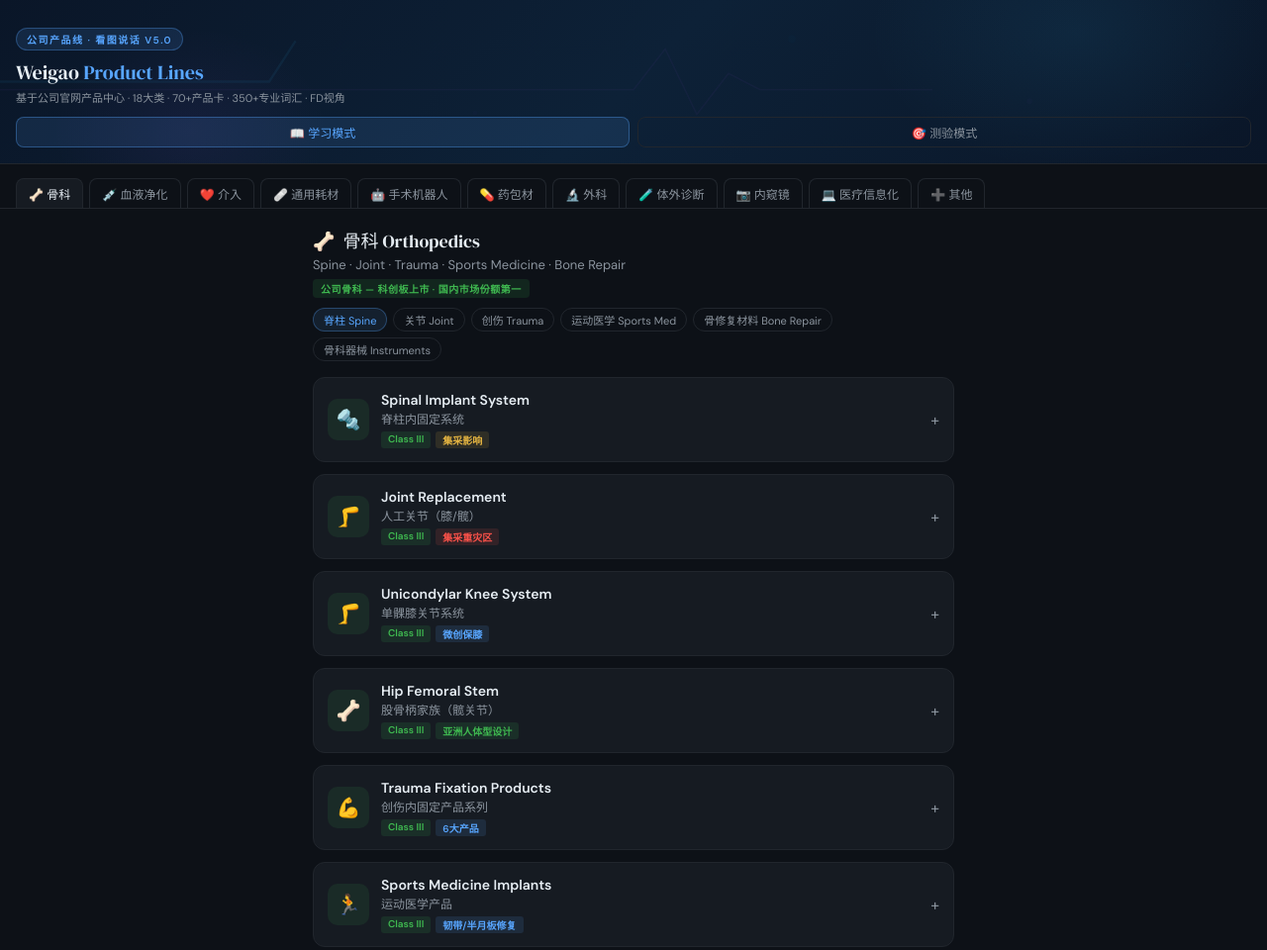
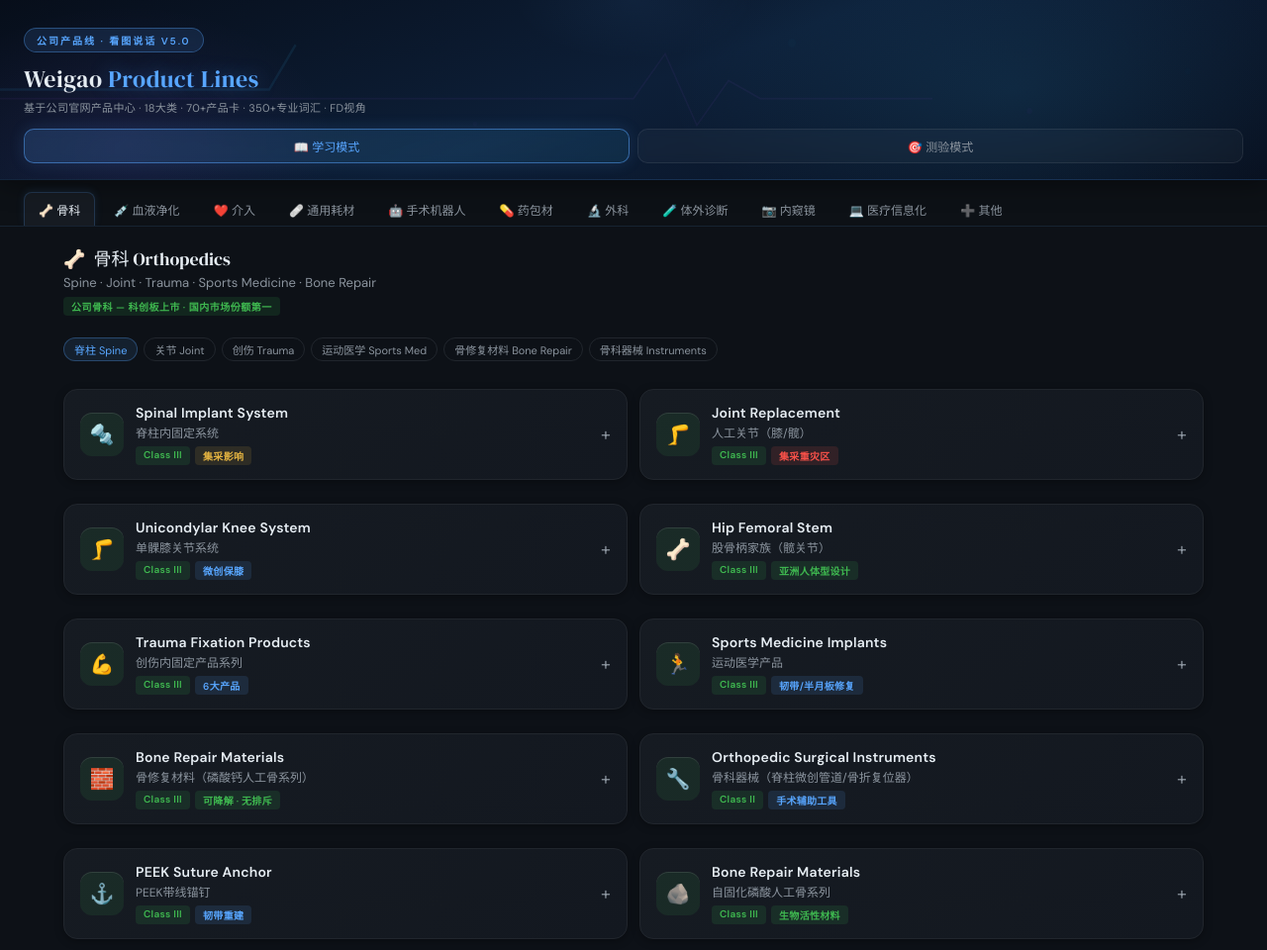
Before and after one commit to sally828/english-learning, a plain HTML site: page index.html in a window 1280 px wide. Shown: the top 960 px of the page at 99% size. Drawn offline with Linux system fonts and the light colour scheme.

Commit message:
UI upgrade: wider layout + visual polish for cards, header, nav tabs

```diff
--- a/css/main.css
+++ b/css/main.css
@@ -73,9 +73,10 @@
   position: sticky;
   top: 0;
   z-index: 100;
-  background: linear-gradient(135deg, #0a1628, #0d2137, #0a1628);
-  border-bottom: 1px solid var(--border);
-  padding: 20px var(--spacing) 16px;
+  background: linear-gradient(160deg, #070e1a 0%, #0d1f38 50%, #080f1e 100%);
+  border-bottom: 1px solid rgba(88,166,255,0.15);
+  padding: 20px 24px 16px;
+  box-shadow: 0 4px 24px rgba(0,0,0,0.4);
 }
 
 .header-bg {
@@ -141,20 +142,28 @@
   justify-content: center;
   gap: 4px;
   padding: 8px 4px;
-  border-radius: 8px;
-  border: 1px solid var(--border);
-  background: none;
+  border-radius: 10px;
+  border: 1px solid rgba(255,255,255,0.08);
+  background: rgba(255,255,255,0.03);
   color: var(--muted);
   font-size: 12px;
   font-weight: 500;
   cursor: pointer;
-  transition: all var(--transition);
+  transition: all 0.2s;
+  backdrop-filter: blur(4px);
+}
+
+.mode-btn:hover {
+  border-color: rgba(88,166,255,0.3);
+  color: var(--text);
+  background: rgba(88,166,255,0.06);
 }
 
 .mode-btn.active {
-  background: rgba(88,166,255,0.12);
-  border-color: rgba(88,166,255,0.35);
+  background: linear-gradient(135deg, rgba(88,166,255,0.18), rgba(56,189,248,0.10));
+  border-color: rgba(88,166,255,0.5);
   color: var(--accent);
+  box-shadow: 0 0 16px rgba(88,166,255,0.15);
 }
 
 .mode-btn:active {
@@ -168,9 +177,10 @@
 /* ==================== Navigation Tabs ==================== */
 .nav-tabs {
   display: flex;
-  gap: 6px;
-  padding: 12px var(--spacing) 0;
-  border-bottom: 1px solid var(--border);
+  gap: 4px;
+  padding: 12px 24px 0;
+  background: rgba(13,17,23,0.95);
+  border-bottom: 1px solid rgba(88,166,255,0.12);
   overflow-x: auto;
   -webkit-overflow-scrolling: touch;
   scrollbar-width: none;
@@ -186,19 +196,28 @@
   gap: 5px;
   padding: 8px 14px;
   border-radius: 8px 8px 0 0;
-  border: 1px solid var(--border);
+  border: 1px solid transparent;
   border-bottom: none;
   background: none;
   color: var(--muted);
   font-size: 13px;
+  font-weight: 500;
   white-space: nowrap;
   cursor: pointer;
-  transition: all var(--transition);
+  transition: all 0.18s;
+}
+
+.nav-tab:hover {
+  color: var(--text);
+  background: rgba(255,255,255,0.04);
 }
 
 .nav-tab.active {
   background: var(--surface);
   color: var(--text);
+  border-color: rgba(88,166,255,0.2);
+  border-bottom-color: var(--surface);
+  box-shadow: 0 -2px 8px rgba(88,166,255,0.1);
 }
 
 .nav-tab:active {
@@ -207,48 +226,57 @@
 
 /* ==================== Container ==================== */
 .container {
-  max-width: 680px;
+  max-width: 1200px;
   margin: 0 auto;
   padding: var(--spacing);
 }
 
 /* ==================== Product Card ==================== */
 .prod-card {
-  background: var(--surface);
+  background: linear-gradient(145deg, #161b22, #131820);
   border: 1px solid var(--border);
-  border-radius: var(--radius);
+  border-radius: 14px;
   margin-bottom: 12px;
   overflow: hidden;
-  transition: border-color var(--transition);
+  transition: all 0.2s ease;
+  box-shadow: 0 2px 8px rgba(0,0,0,0.3);
+}
+
+.prod-card:hover {
+  border-color: rgba(88,166,255,0.25);
+  box-shadow: 0 4px 20px rgba(0,0,0,0.4), 0 0 0 1px rgba(88,166,255,0.08);
+  transform: translateY(-1px);
 }
 
 .prod-card.open {
-  border-color: rgba(88,166,255,0.3);
+  border-color: rgba(88,166,255,0.35);
+  box-shadow: 0 4px 24px rgba(88,166,255,0.12), 0 2px 8px rgba(0,0,0,0.4);
 }
 
 .card-top {
   display: flex;
   align-items: center;
   gap: 12px;
-  padding: 14px;
+  padding: 14px 16px;
   cursor: pointer;
   user-select: none;
 }
 
 .card-top:active {
-  background: rgba(255,255,255,0.02);
+  background: rgba(88,166,255,0.04);
 }
 
 .prod-icon {
   width: 44px;
   height: 44px;
-  border-radius: 10px;
+  border-radius: 12px;
   display: flex;
   align-items: center;
   justify-content: center;
   font-size: 22px;
   flex-shrink: 0;
   background: rgba(88,166,255,0.1);
+  box-shadow: inset 0 1px 0 rgba(255,255,255,0.1);
 }
 
 .card-info {
@@ -260,12 +288,13 @@
   font-weight: 600;
   font-size: 14px;
   margin-bottom: 2px;
+  letter-spacing: 0.2px;
 }
 
 .prod-cn {
   font-size: 12px;
   color: var(--muted);
-  margin-bottom: 4px;
+  margin-bottom: 5px;
 }
 
 .prod-tags {
@@ -280,16 +309,18 @@
   border-radius: 4px;
   background: rgba(88,166,255,0.15);
   color: var(--accent);
+  letter-spacing: 0.3px;
 }
 
 .toggle-icon {
-  font-size: 20px;
+  font-size: 18px;
   color: var(--muted);
-  transition: transform var(--transition);
+  transition: transform 0.2s, color 0.2s;
 }
 
 .prod-card.open .toggle-icon {
   transform: rotate(45deg);
+  color: var(--accent);
 }
 
 /* ==================== Card Body ==================== */
@@ -444,6 +475,27 @@
 
   .mode-text {
     display: inline;
+  }
+}
+
+@media (min-width: 900px) {
+  .products-list {
+    display: grid;
+    grid-template-columns: 1fr 1fr;
+    gap: 12px;
+  }
+
+  .products-list .prod-card {
+    margin-bottom: 0;
+  }
+
+  .nav-tabs {
+    padding-left: 24px;
+    padding-right: 24px;
+  }
+
+  .lesson-detail {
+    max-width: 1200px;
   }
 }
 
--- a/index.html
+++ b/index.html
@@ -27,23 +27,25 @@
 
   /* Header */
   .header {
-    background: linear-gradient(135deg,#0a1628,#0d2137,#0a1628);
-    border-bottom: 1px solid var(--border);
-    padding: 28px 16px 16px;
+    background: linear-gradient(160deg,#070e1a 0%,#0d1f38 50%,#080f1e 100%);
+    border-bottom: 1px solid rgba(88,166,255,0.15);
+    padding: 28px 24px 16px;
     position: sticky; top: 0; z-index: 100;
     overflow: hidden;
+    box-shadow: 0 4px 24px rgba(0,0,0,0.4);
   }
   .header::before {
     content: '';
     position: absolute; top: 0; left: 0; right: 0; bottom: 0;
     background:
-      radial-gradient(ellipse 300px 200px at 85% 20%, rgba(56,189,248,0.08) 0%, transparent 70%),
-      radial-gradient(ellipse 200px 150px at 15% 80%, rgba(168,85,247,0.06) 0%, transparent 70%);
+      radial-gradient(ellipse 500px 250px at 80% 50%, rgba(56,189,248,0.10) 0%, transparent 70%),
+      radial-gradient(ellipse 300px 200px at 10% 80%, rgba(168,85,247,0.08) 0%, transparent 70%),
+      radial-gradient(ellipse 200px 100px at 50% 0%, rgba(88,166,255,0.06) 0%, transparent 60%);
     pointer-events: none;
   }
   .header-pulse {
     position: absolute; top: 0; left: 0; width: 100%; height: 100%;
-    pointer-events: none; opacity: 0.12;
+    pointer-events: none; opacity: 0.15;
   }
   @keyframes pulse-line {
     0% { stroke-dashoffset: 800; }
@@ -54,28 +56,40 @@
     50% { transform: translateY(-6px); opacity: 0.8; }
   }
   .header-content { position: relative; z-index: 1; }
-  .header-badge { display: inline-block; background: rgba(88,166,255,0.12); border: 1px solid rgba(88,166,255,0.3); color: var(--accent); font-size: 10px; font-weight: 600; letter-spacing: 1.5px; text-transform: uppercase; padding: 3px 10px; border-radius: 20px; margin-bottom: 8px; }
-  .header h1 { font-family: 'DM Serif Display', serif; font-size: 20px; font-weight: 400; }
-  .header h1 span { color: var(--accent); }
-  .header-sub { font-size: 11px; color: var(--muted); margin-top: 3px; }
+  .header-badge { display: inline-block; background: rgba(88,166,255,0.12); border: 1px solid rgba(88,166,255,0.35); color: var(--accent); font-size: 10px; font-weight: 700; letter-spacing: 2px; text-transform: uppercase; padding: 4px 12px; border-radius: 20px; margin-bottom: 10px; backdrop-filter: blur(4px); }
+  .header h1 { font-family: 'DM Serif Display', serif; font-size: 24px; font-weight: 400; letter-spacing: 0.5px; }
+  .header h1 span { color: var(--accent); text-shadow: 0 0 20px rgba(88,166,255,0.4); }
+  .header-sub { font-size: 11px; color: var(--muted); margin-top: 4px; letter-spacing: 0.3px; }
 
   /* Mode toggle */
-  .mode-bar { display: flex; gap: 8px; margin-top: 12px; }
-  .mode-btn { flex: 1; padding: 6px 0; border-radius: 8px; border: 1px solid var(--border); background: none; color: var(--muted); font-size: 12px; font-weight: 500; cursor: pointer; transition: all 0.15s; }
-  .mode-btn.active { background: rgba(88,166,255,0.12); border-color: rgba(88,166,255,0.35); color: var(--accent); }
+  .mode-bar { display: flex; gap: 8px; margin-top: 14px; }
+  .mode-btn { flex: 1; padding: 8px 0; border-radius: 10px; border: 1px solid rgba(255,255,255,0.08); background: rgba(255,255,255,0.03); color: var(--muted); font-size: 12px; font-weight: 500; cursor: pointer; transition: all 0.2s; backdrop-filter: blur(4px); }
+  .mode-btn:hover { border-color: rgba(88,166,255,0.3); color: var(--text); background: rgba(88,166,255,0.06); }
+  .mode-btn.active { background: linear-gradient(135deg, rgba(88,166,255,0.18), rgba(56,189,248,0.10)); border-color: rgba(88,166,255,0.5); color: var(--accent); box-shadow: 0 0 16px rgba(88,166,255,0.15); }
 
   /* Nav tabs */
-  .nav-wrap { overflow-x: auto; -webkit-overflow-scrolling: touch; padding: 14px 16px 0; border-bottom: 1px solid var(--border); display: flex; gap: 6px; white-space: nowrap; }
-  .nav-tab { display: inline-flex; align-items: center; gap: 5px; padding: 6px 12px; border-radius: 8px 8px 0 0; border: 1px solid var(--border); border-bottom: none; background: none; color: var(--muted); font-size: 12px; cursor: pointer; transition: all 0.15s; white-space: nowrap; }
-  .nav-tab.active { background: var(--surface); color: var(--text); border-color: var(--border); }
-  .nav-tab:hover { color: var(--text); }
+  .nav-wrap { overflow-x: auto; -webkit-overflow-scrolling: touch; padding: 12px 24px 0; background: rgba(13,17,23,0.95); border-bottom: 1px solid rgba(88,166,255,0.12); display: flex; gap: 4px; white-space: nowrap; scrollbar-width: none; }
+  .nav-wrap::-webkit-scrollbar { display: none; }
+  .nav-tab { display: inline-flex; align-items: center; gap: 5px; padding: 8px 14px; border-radius: 8px 8px 0 0; border: 1px solid transparent; border-bottom: none; background: none; color: var(--muted); font-size: 12px; font-weight: 500; cursor: pointer; transition: all 0.18s; white-space: nowrap; }
+  .nav-tab:hover { color: var(--text); background: rgba(255,255,255,0.04); }
+  .nav-tab.active { background: var(--surface); color: var(--text); border-color: rgba(88,166,255,0.2); border-bottom-color: var(--surface); box-shadow: 0 -2px 8px rgba(88,166,255,0.1); }
 
   /* Container */
-  .container { padding: 0 16px; max-width: 680px; margin: 0 auto; }
+  .container { padding: 0 24px; max-width: 1200px; margin: 0 auto; }
 
   /* Category panel */
   .cat-panel { display: none; }
   .cat-panel.active { display: block; }
+
+  /* Wide screen: 2-column product grid */
+  @media (min-width: 900px) {
+    .cat-panel.active { display: grid; grid-template-columns: 1fr 1fr; gap: 12px; align-items: start; }
+    .cat-header { grid-column: 1 / -1; }
+    .subcat-row { grid-column: 1 / -1; }
+    .empty-sub-hint { grid-column: 1 / -1; }
+    .prod-card { margin-bottom: 0; }
+    .nav-wrap { padding-left: 24px; padding-right: 24px; }
+  }
 
   /* Category header */
   .cat-header { padding: 18px 0 10px; }
@@ -90,20 +104,22 @@
   .subcat-chip.active { background: rgba(88,166,255,0.1); border-color: rgba(88,166,255,0.3); color: var(--accent); }
 
   /* Product card */
-  .prod-card { background: var(--surface); border: 1px solid var(--border); border-radius: 12px; overflow: hidden; margin-bottom: 12px; transition: border-color 0.2s; }
-  .prod-card.open { border-color: rgba(88,166,255,0.3); }
-
-  .card-top { display: flex; align-items: center; gap: 12px; padding: 13px 14px; cursor: pointer; user-select: none; }
-  .card-top:hover { background: rgba(255,255,255,0.02); }
-  .prod-icon { width: 42px; height: 42px; border-radius: 10px; display: flex; align-items: center; justify-content: center; font-size: 20px; flex-shrink: 0; }
+  .prod-card { background: linear-gradient(145deg, #161b22, #131820); border: 1px solid var(--border); border-radius: 14px; overflow: hidden; margin-bottom: 12px; transition: all 0.2s ease; box-shadow: 0 2px 8px rgba(0,0,0,0.3); }
+  .prod-card:hover { border-color: rgba(88,166,255,0.25); box-shadow: 0 4px 20px rgba(0,0,0,0.4), 0 0 0 1px rgba(88,166,255,0.08); transform: translateY(-1px); }
+  .prod-card.open { border-color: rgba(88,166,255,0.35); box-shadow: 0 4px 24px rgba(88,166,255,0.12), 0 2px 8px rgba(0,0,0,0.4); }
+
+  .card-top { display: flex; align-items: center; gap: 12px; padding: 14px 16px; cursor: pointer; user-select: none; }
+  .card-top:hover { background: rgba(88,166,255,0.04); }
+  .prod-icon { width: 44px; height: 44px; border-radius: 12px; display: flex; align-items: center; justify-content: center; font-size: 20px; flex-shrink: 0; box-shadow: inset 0 1px 0 rgba(255,255,255,0.1); }
   .card-info { flex: 1; }
-  .prod-name { font-weight: 600; font-size: 14px; }
-  .prod-cn { font-size: 12px; color: var(--muted); margin-top: 1px; }
-  .prod-tags { display: flex; gap: 5px; margin-top: 4px; flex-wrap: wrap; }
-  .prod-tag { font-size: 10px; padding: 1px 7px; border-radius: 3px; font-weight: 600; }
-  .toggle-icon { color: var(--muted); font-size: 16px; flex-shrink: 0; }
-
-  .card-body { display: none; padding: 0 14px 14px; }
+  .prod-name { font-weight: 600; font-size: 14px; letter-spacing: 0.2px; }
+  .prod-cn { font-size: 12px; color: var(--muted); margin-top: 2px; }
+  .prod-tags { display: flex; gap: 5px; margin-top: 5px; flex-wrap: wrap; }
+  .prod-tag { font-size: 10px; padding: 2px 8px; border-radius: 4px; font-weight: 600; letter-spacing: 0.3px; }
+  .toggle-icon { color: var(--muted); font-size: 18px; flex-shrink: 0; transition: transform 0.2s; }
+  .prod-card.open .toggle-icon { transform: rotate(45deg); color: var(--accent); }
+
+  .card-body { display: none; padding: 0 16px 16px; }
   .card-body.open { display: block; }
 
   /* Image */
```
